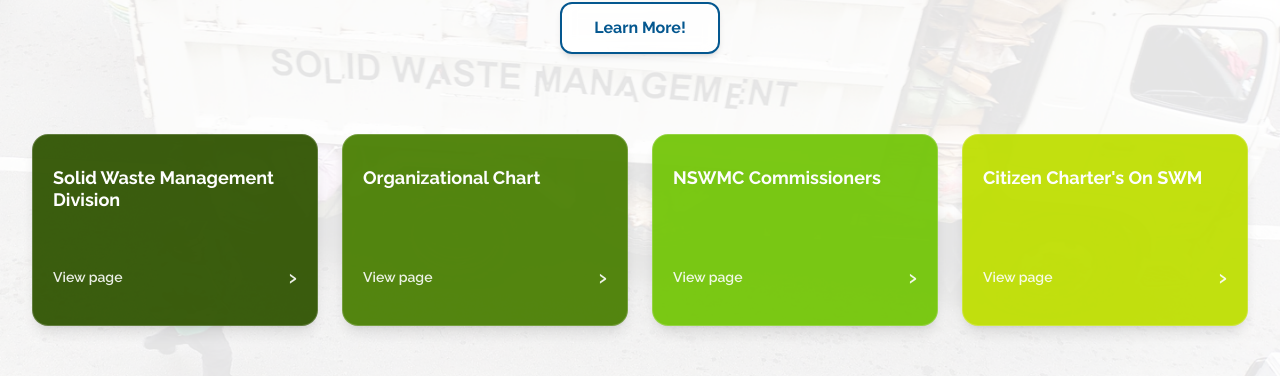
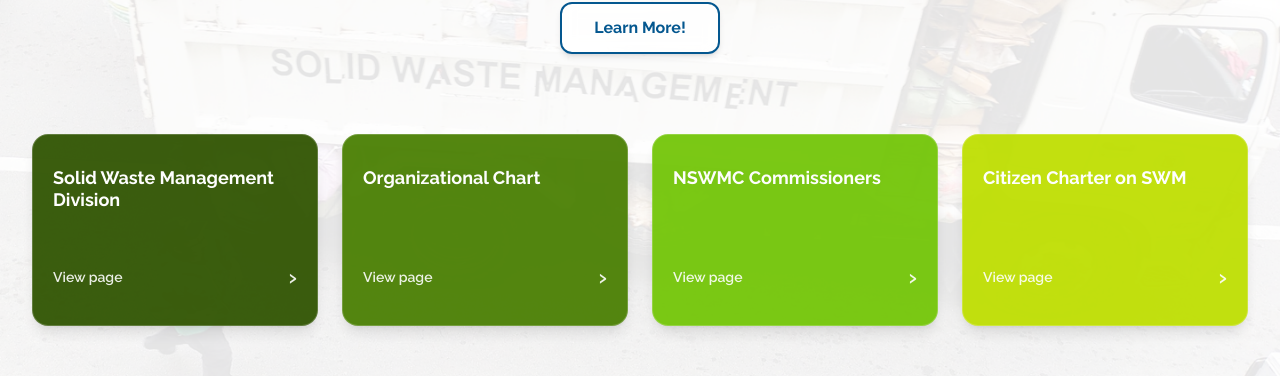
Before and after one commit to Medina-Paul/nswmc_website_redesign, a React (Vite) app: page / in a window 1280 px wide. Shown: the part 1497-1873 px from the top of the page. Built offline with nearby package versions, Linux system fonts and the light colour scheme.

Commit message:
archives dashboard search function

```diff
--- a/src/pages/Home.jsx
+++ b/src/pages/Home.jsx
@@ -1,4 +1,5 @@
-import React, { useState } from 'react';
+// cSpell:disable
+import React, { useState, useMemo } from 'react';
 import Layout from '../components/Layout';
 import hero_icon_1 from '../assets/hero_icon_1.png';
 import transparent_seal from '../assets/transparency_seal.svg';
@@ -8,6 +9,7 @@
 import guide_icon_2 from '../assets/guide_icon_2.png';
 import guide_icon_3 from '../assets/guide_icon_3.png';
 import { Search } from "lucide-react";
+
 
 const Home = () => {
   const dashboardCards = [
@@ -50,6 +52,18 @@
   const [activeNews, setActiveNews] = useState(0);
   const [activeProject, setActiveProject] = useState(0);
   const [activeGuide, setActiveGuide] = useState(0);
+  const [archiveQuery, setArchiveQuery] = useState('');
+
+  const filteredDashboardCards = useMemo(() => {
+    const q = archiveQuery.trim().toLowerCase();
+    if (!q) return dashboardCards;
+    // split into tokens so "marine plastic" matches cards containing both words
+    const tokens = q.split(/\s+/);
+    return dashboardCards.filter((card) => {
+      const haystack = `${card.title} ${card.description}`.toLowerCase();
+      return tokens.every((t) => haystack.includes(t));
+    });
+  }, [archiveQuery]);
 
   // Helper functions for infinite looping navigation
   const nextSlide = (setter, length) => setter((prev) => (prev + 1) % length);
@@ -127,18 +141,18 @@
             {/* 4 Cards Grid */}
             <div className="grid grid-cols-2 md:grid-cols-4 gap-6 mt-12 opacity-95">
               {[
-                { title: 'Solid Waste Management Division', color: 'bg-[#315502] dark:bg-green-900' },
-                { title: 'Organizational Chart', color: 'bg-[#4B8004] dark:bg-green-800' },
-                { title: 'NSWMC Commissioners', color: 'bg-[#74C609] dark:bg-green-700' },
-                { title: "Citizen Charter's On SWM", color: 'bg-[#BFDF03] dark:bg-lime-600' },
+                { title: 'Solid Waste Management Division', color: 'bg-[#315502] dark:bg-green-900', link: '/about' },
+                { title: 'Organizational Chart', color: 'bg-[#4B8004] dark:bg-green-800', link: '/about/org-chart' },
+                { title: 'NSWMC Commissioners', color: 'bg-[#74C609] dark:bg-green-700', link: '/about/commissioners' },
+                { title: 'Citizen Charter on SWM', color: 'bg-[#BFDF03] dark:bg-lime-600', link: '/about/citizens-charter' },
               ].map((item, i) => (
-                <div key={i} className={`${item.color} shadow-lg hover:shadow-2xl hover:-translate-y-2 transition-all duration-500 cursor-pointer px-5 py-8 rounded-2xl flex flex-col justify-between text-left h-48 border border-white/20 dark:border-white/10 group`}>
+                <a key={i} href={item.link} className={`${item.color} shadow-lg hover:shadow-2xl hover:-translate-y-2 transition-all duration-500 cursor-pointer px-5 py-8 rounded-2xl flex flex-col justify-between text-left h-48 border border-white/20 dark:border-white/10 group`}>
                   <h3 className="font-bold text-white text-lg leading-tight group-hover:scale-[1.02] transition-transform">{item.title}</h3>
                   <div className="flex justify-between items-center text-white/90 text-sm font-semibold">
                     <span className="group-hover:text-white transition-colors">View page</span>
                     <span className="text-2xl group-hover:translate-x-1 transition-transform">›</span>
                   </div>
-                </div>
+                </a>
               ))}
             </div>
           </div>
@@ -150,12 +164,23 @@
           <p className="text-emb-blue dark:text-slate-400 mb-6 sm:mb-8 max-w-3xl mx-auto text-xs sm:text-sm transition-colors">Explore tools, data, and resources designed to support better waste management. From dashboards and policy guides to facility designs and best practices, this section helps you discover solutions, track progress, and take action toward a cleaner, more sustainable future.</p>
 
           <div className="relative w-full max-w-3xl mx-auto group my-4 sm:my-7">
-            <input type="text" placeholder="Search" className="font-raleway w-full bg-emb-blue dark:bg-slate-800 opacity-50 text-white placeholder-white/80 px-4 sm:px-6 py-2 sm:py-2.5 rounded-full focus:outline-none focus:opacity-80 focus:ring-2 focus:ring-blue-400 shadow-md transition-all duration-300 text-xs sm:text-base" />
+            <input
+              type="text"
+              placeholder="Search"
+              value={archiveQuery}
+              onChange={(e) => setArchiveQuery(e.target.value)}
+              className="font-raleway w-full bg-emb-blue dark:bg-slate-800 opacity-50 text-white placeholder-white/80 px-4 sm:px-6 py-2 sm:py-2.5 rounded-full focus:outline-none focus:opacity-80 focus:ring-2 focus:ring-blue-400 shadow-md transition-all duration-300 text-xs sm:text-base"
+            />
             <Search className="w-4 sm:w-5 h-4 sm:h-5 absolute right-3 sm:right-5 top-2.5 sm:top-3 text-white/90 stroke-2 group-hover:scale-110 transition-transform" />
           </div>
 
+          {filteredDashboardCards.length === 0 ? (
+            <p className="text-xs sm:text-sm text-gray-500 dark:text-gray-400 py-8">
+              No dashboards match &ldquo;{archiveQuery}&rdquo;.
+            </p>
+          ) : (
             <div className="grid grid-cols-1 sm:grid-cols-2 md:grid-cols-3 lg:grid-cols-5 gap-3 sm:gap-4">
-            {dashboardCards.map((item, i) => (
+              {filteredDashboardCards.map((item, i) => (
                 <a key={i} href={item.link} className="bg-white dark:bg-slate-800 rounded-2xl p-4 sm:p-6 shadow-sm border border-gray-100 dark:border-slate-700 flex flex-col justify-between min-h-[240px] sm:h-56 text-left hover:-translate-y-2 hover:shadow-xl hover:border-emb-green dark:hover:border-green-500 transition-all duration-300 group">
                   <div>
                     <h3 className="font-bold text-emb-blue dark:text-blue-300 text-xs sm:text-md leading-tight transition-colors">{item.title}</h3>
@@ -167,6 +192,7 @@
                 </a>
               ))}
             </div>
+          )}
         </section>
 
         {/* FEATURED CONTENTS SECTION */}
```
Lines whose indentation alone changed are shown as unchanged.
